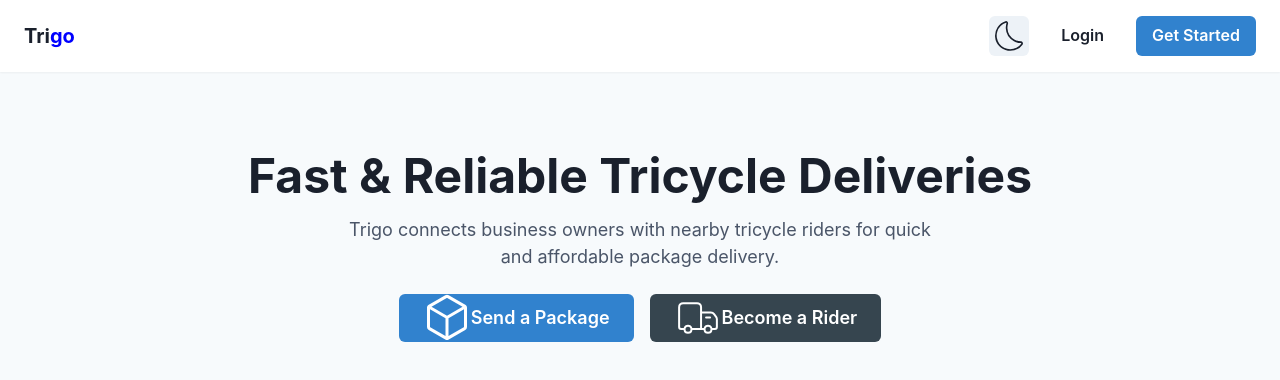
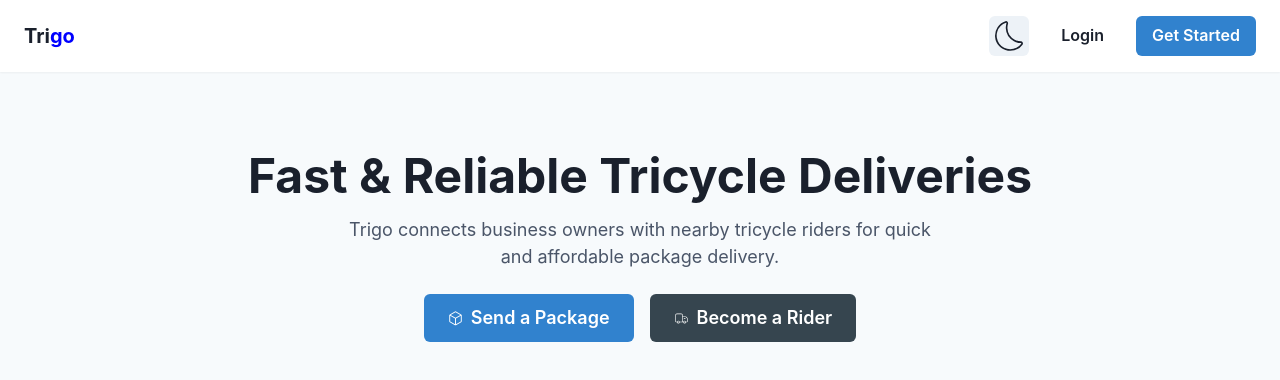
Before and after one commit to Mayor-Myles/Trigo, a Next.js app: page / in a window 1280 px wide. Shown: the top 380 px of the page. Built offline with nearby package versions, Linux system fonts and the light colour scheme.

Commit message:
Update Hero.jsx

```diff
--- a/components/Hero.jsx
+++ b/components/Hero.jsx
@@ -29,12 +29,12 @@ const Hero = () => {
         justify="center"
         mt={6}
       >
-        <Button as={Link} href="/login?&role=business" colorScheme="blue" size="lg">
-         <GoPackage mr={4} size="md" /> Send a Package
+        <Button leftIcon={<GoPackage size ="15px" />} as={Link} href="/login?&role=business" colorScheme="blue" size="lg">
+           Send a Package
         </Button>
 
-        <Button href="/login?&role=rider" as={Link} color="white" bg="#36454F" variant="solid" size="lg">
-          <CiDeliveryTruck mr={4} size="md" /> Become a Rider
+        <Button leftIcon={<CiDeliveryTruck size ="15px" />} href="/login?&role=rider" as={Link} color="white" bg="#36454F" variant="solid" size="lg">
+           Become a Rider
         </Button>
       </Stack>
     </Box>
```
